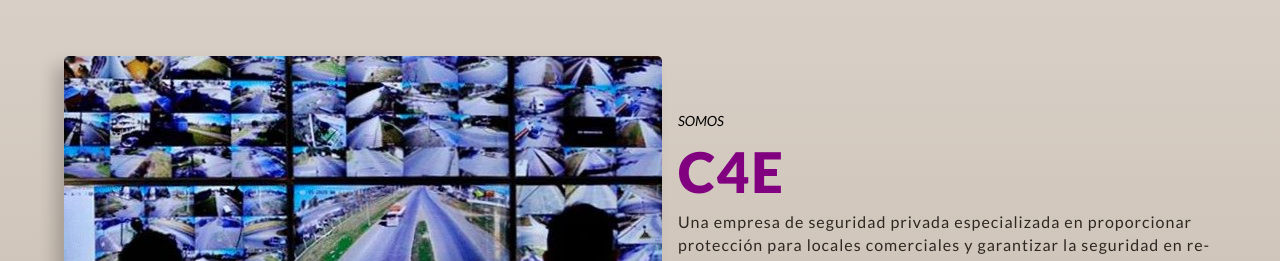
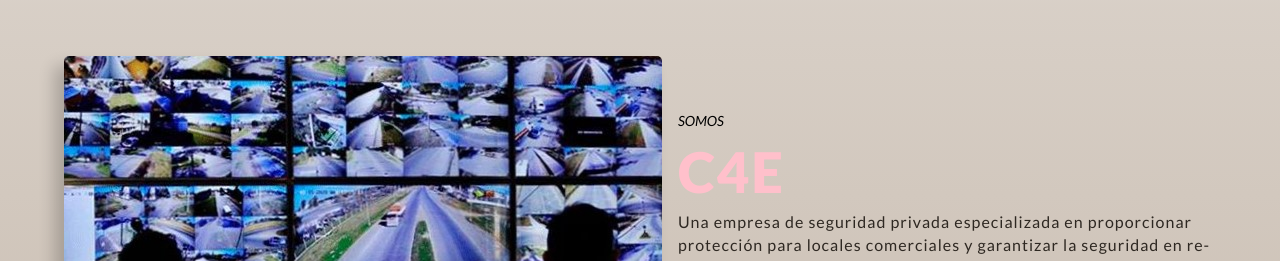
Before and after one commit to SeguridadC4E/web_c4e, a React (Vite) app: page / in a window 1280 px wide. Shown: the part 1180-1441 px from the top of the page. Built offline with nearby package versions, Linux system fonts and the light colour scheme.

Commit message:
cambio de color de prueba

```diff
--- a/src/App.css
+++ b/src/App.css
@@ -254,7 +254,7 @@
   font-family: var(--tipo-principal1);
   font-size: 3.5rem;
   font-weight: 900;
-  color: purple;
+  color: pink;
 
   letter-spacing: .125rem;
   padding: 0.5em 0;
```
